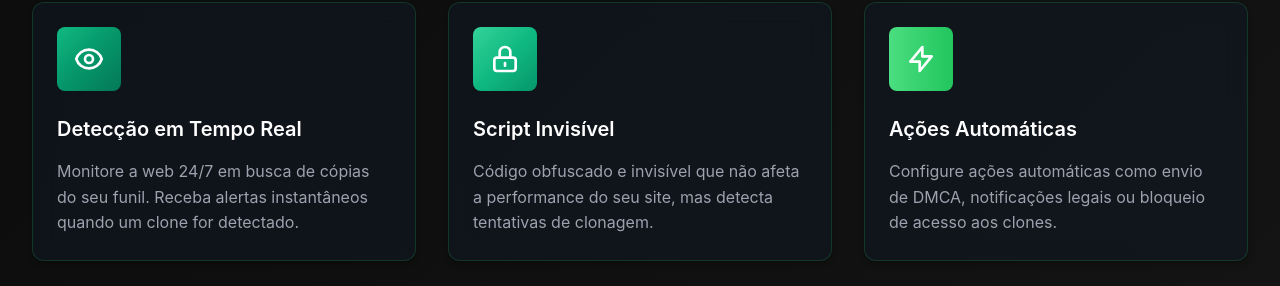
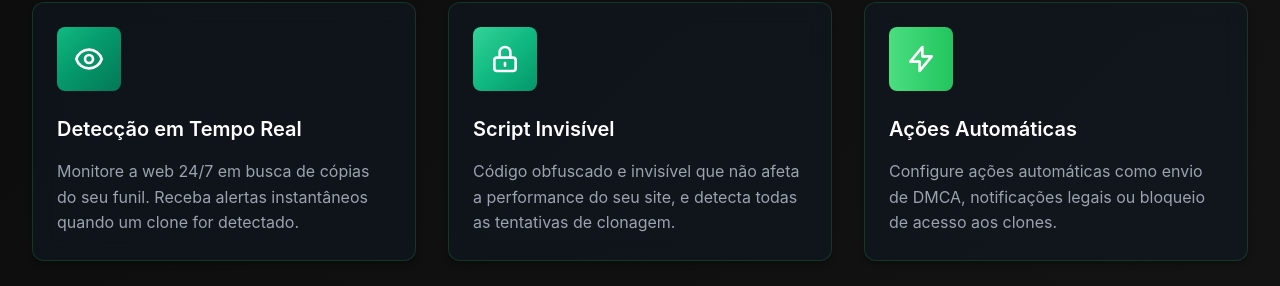
Before and after one commit to DiRochaaaaa/falconX, a Next.js app: page / in a window 1280 px wide. Shown: the part 762-1048 px from the top of the page. Built offline with nearby package versions, Linux system fonts and the light colour scheme; no server answers.

Commit message:
Mudança de texto

```diff
--- a/src/app/page.tsx
+++ b/src/app/page.tsx
@@ -110,7 +110,7 @@ export default function Home() {
               </div>
               <h3 className="text-xl font-semibold text-white mb-4">Script Invisível</h3>
               <p className="text-gray-400">
-                Código obfuscado e invisível que não afeta a performance do seu site, mas detecta tentativas de clonagem.
+                Código obfuscado e invisível que não afeta a performance do seu site, e detecta todas as tentativas de clonagem.
               </p>
             </div>
 
```
